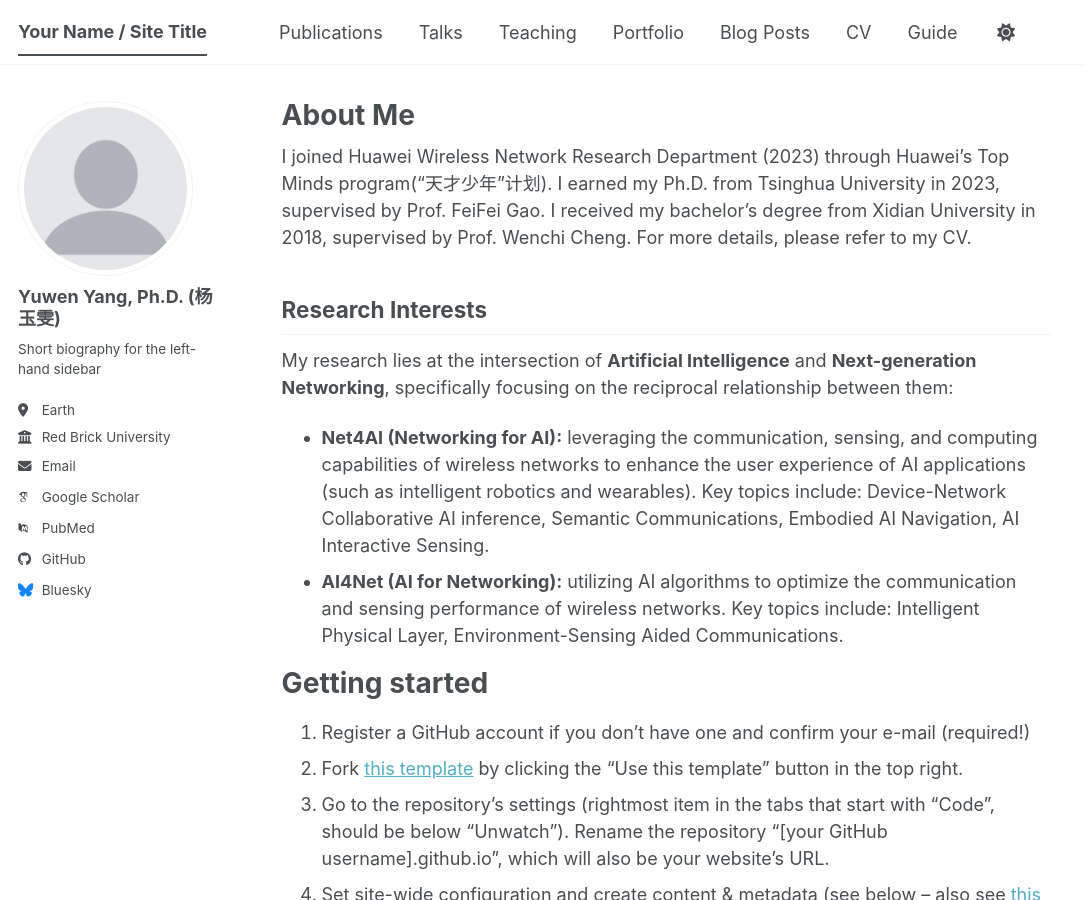
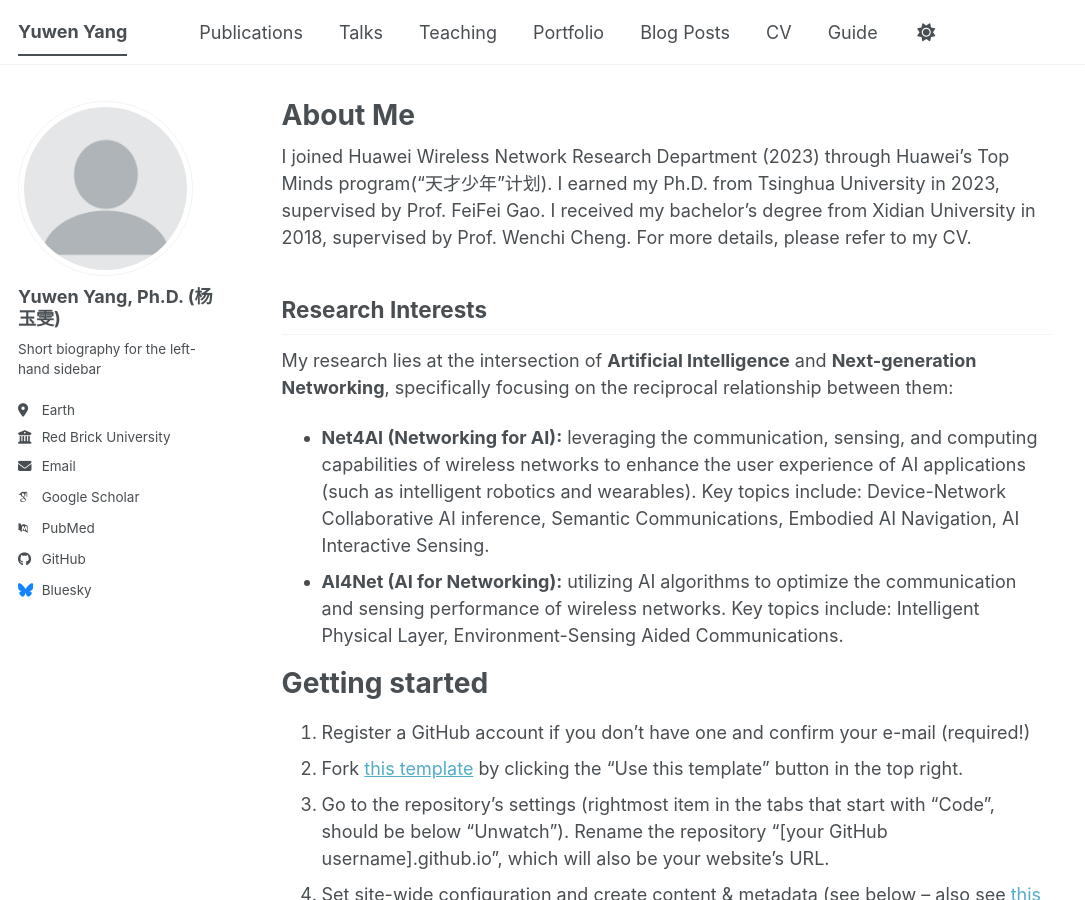
Before and after one commit to yangyuwenyang/yangyuwenyang.github.io, a Jekyll site: the page built from _pages/about.md, in a window 1280 px wide and 900 px high. Shown: the whole window, without its empty margins (0-1085 px from the left). Built offline with Jekyll 4.4.1, drawn with Linux system fonts in a browser that asks for light colours; some web fonts are replaced; a script bundle is joined from its source files by our own code; library files that are not in the unit come from our copies.

Commit message:
Update _config.yml

```diff
--- a/_config.yml
+++ b/_config.yml
@@ -9,7 +9,7 @@
 # Basic Site Settings
 locale                   : "en-US"
 site_theme               : "default" # The available themes options are "default", "air", "sunrise", "mint", "dirt" and "contrast"
-title                    : "Your Name / Site Title"
+title                    : "Yuwen Yang"
 title_separator          : "-"
 name                     : &name "Your Name"
 description              : &description "Your Name's academic portfolio"   # Update this with a general description of your site, this is the default if not overridden by a page
@@ -279,7 +279,7 @@
       type: portfolio
     values:
       layout: single
-      author_profile: true
+      author_profile: false
       share: true
       comment: true
   # _talks
```
